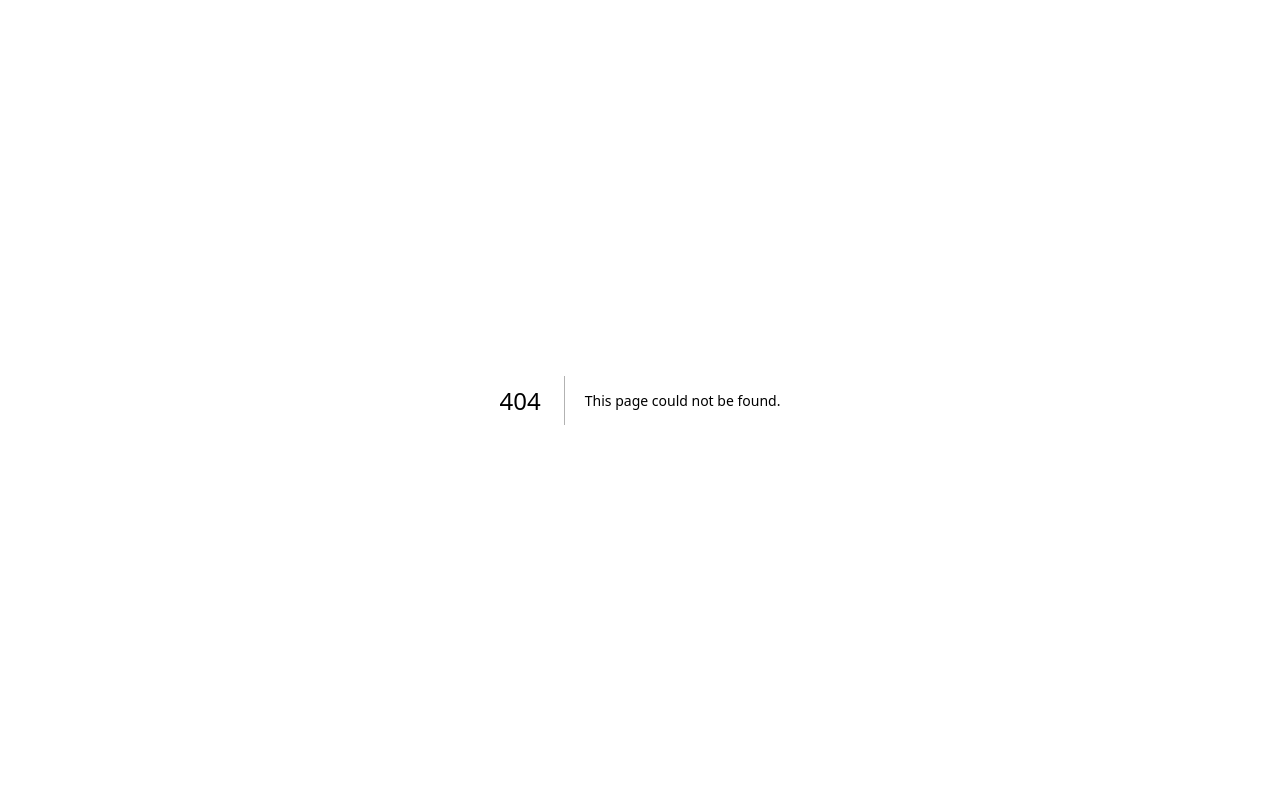
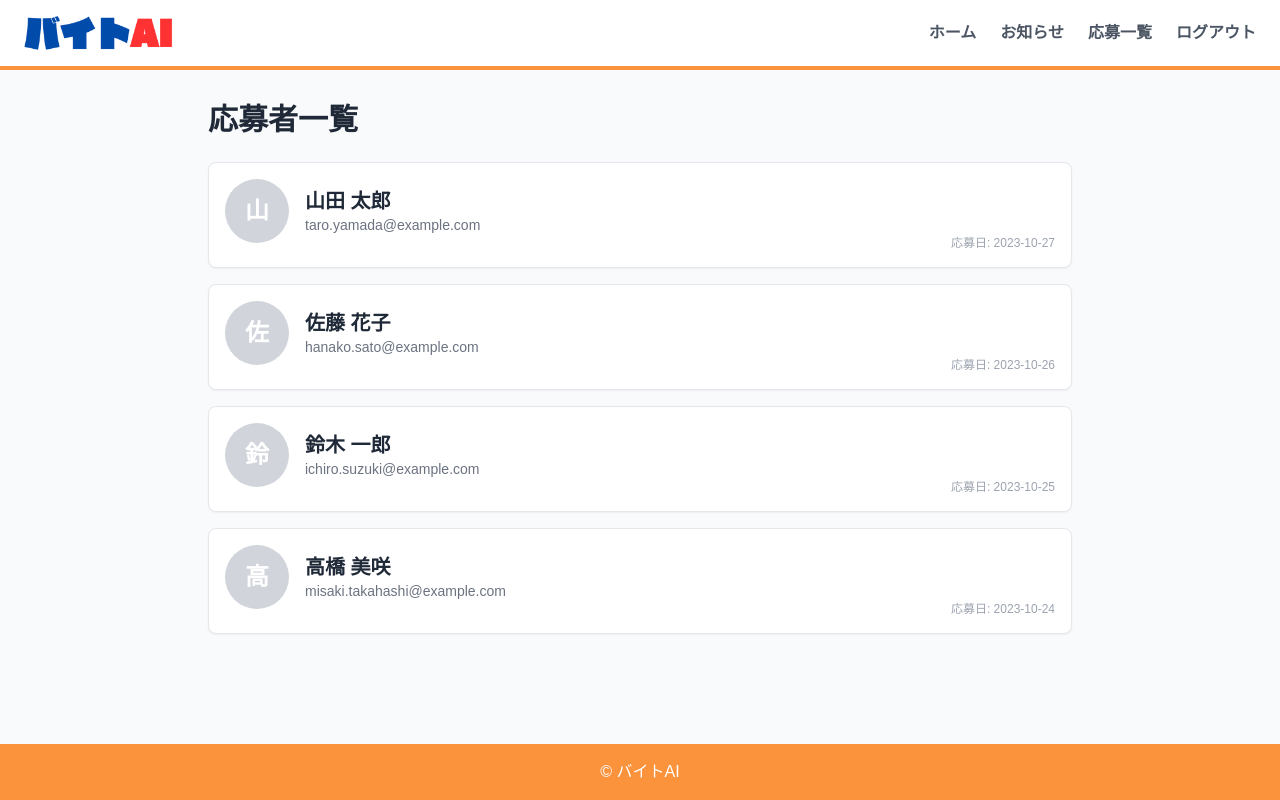
Before and after one commit to InoKotaro/baito-ai-website, a Next.js app: page /admin/applicants in a window 1280 px wide. Before the commit this address had no page. Built offline with nearby package versions, Linux system fonts and the light colour scheme.

Commit message:
feat: 企業側応募者一覧ページ実装

```diff
--- /dev/null
+++ b/src/app/admin/applicants/page.jsx
@@ -0,0 +1,26 @@
+import ApplicantListPageClient from '@/app/components/ApplicantListPageClient';
+import Footer from '@/app/components/Footer';
+import Header from '@/app/components/Header';
+import { dummyApplicants } from '@/data/siteData';
+
+// サーバー側でデータを取得する想定
+async function getApplicants() {
+  // 本来はAPIやデータベースからデータを取得します
+  // ここではUI確認用にダミーデータを返します
+  return dummyApplicants;
+}
+
+export default async function ApplicantListPage() {
+  const applicants = await getApplicants();
+
+  return (
+    <div className="flex min-h-screen flex-col bg-gray-50 text-gray-700">
+      <Header />
+      <main className="mx-auto w-full max-w-4xl flex-grow px-4 py-8">
+        <h1 className="mb-6 text-3xl font-bold text-gray-800">応募者一覧</h1>
+        <ApplicantListPageClient applicants={applicants} />
+      </main>
+      <Footer />
+    </div>
+  );
+}
--- /dev/null
+++ b/src/app/components/ApplicantCard.jsx
@@ -0,0 +1,25 @@
+import React from 'react';
+
+export default function ApplicantCard({ applicant }) {
+  return (
+    <div className="mb-4 rounded-lg border bg-white p-4 shadow-sm transition-shadow duration-200">
+      <div className="flex items-start">
+        {/* アバターは将来的に実装 */}
+        <div className="mr-4 flex h-16 w-16 items-center justify-center rounded-full bg-gray-300 text-2xl font-bold text-white">
+          {applicant.name.charAt(0)}
+        </div>
+        <div className="flex-grow">
+          <div className="flex items-center justify-between">
+            <h3 className="text-xl font-bold text-gray-800 md:pt-2">
+              {applicant.name}
+            </h3>
+          </div>
+          <p className="text-sm text-gray-500">{applicant.email}</p>
+          <div className="text-right text-xs text-gray-400">
+            応募日: {applicant.appliedDate}
+          </div>
+        </div>
+      </div>
+    </div>
+  );
+}
--- /dev/null
+++ b/src/app/components/ApplicantListPageClient.jsx
@@ -0,0 +1,27 @@
+'use client';
+
+import { useState } from 'react';
+
+import ApplicantCard from './ApplicantCard';
+
+export default function ApplicantListPageClient({
+  applicants: initialApplicants,
+}) {
+  const [applicants] = useState(initialApplicants);
+
+  return (
+    <div>
+      {applicants.length > 0 ? (
+        <div>
+          {applicants.map((applicant) => (
+            <ApplicantCard key={applicant.id} applicant={applicant} />
+          ))}
+        </div>
+      ) : (
+        <div className="py-10 text-center text-gray-500">
+          該当する応募者はいません。
+        </div>
+      )}
+    </div>
+  );
+}
--- a/src/data/siteData.jsx
+++ b/src/data/siteData.jsx
@@ -1,91 +1,27 @@
-export const jobs = [
+// UI確認用のダミーデータ
+export const dummyApplicants = [
   {
     id: 1,
-    image: '/images/convenience.jpg',
-    title: '【コンビニスタッフ】',
-    company: '株式会社フレッシュ365',
-    summary: 'コンビニでの接客やレジ、商品補充の仕事です。',
-    description: `レジ対応や商品の陳列、清掃などを行います。
-未経験でも丁寧に教えるので安心です。忙しい時間帯もありますが、
-チームで助け合いながら働けます。`,
-    wage: '1100円〜1300円',
-    hours: '8:00〜22:00（シフト制）',
+    name: '山田 太郎',
+    email: 'taro.yamada@example.com',
+    appliedDate: '2023-10-27',
   },
-
   {
     id: 2,
-    image: '/images/convenience.jpg',
-    title: '【コンビニスタッフ】',
-    company: '株式会社フレッシュ365',
-    summary: 'コンビニでの接客やレジ、商品補充の仕事です。',
-    description: `レジ対応や商品の陳列、清掃などを行います。
-未経験でも丁寧に教えるので安心です。忙しい時間帯もありますが、
-チームで助け合いながら働けます。`,
-    wage: '1100円〜1300円',
-    hours: '8:00〜22:00（シフト制）',
+    name: '佐藤 花子',
+    email: 'hanako.sato@example.com',
+    appliedDate: '2023-10-26',
   },
   {
     id: 3,
-    image: '/images/convenience.jpg',
-    title: '【コンビニスタッフ】',
-    company: '株式会社フレッシュ365',
-    summary: 'コンビニでの接客やレジ、商品補充の仕事です。',
-    description: `レジ対応や商品の陳列、清掃などを行います。
-未経験でも丁寧に教えるので安心です。忙しい時間帯もありますが、
-チームで助け合いながら働けます。`,
-    wage: '1100円〜1300円',
-    hours: '8:00〜22:00（シフト制）',
+    name: '鈴木 一郎',
+    email: 'ichiro.suzuki@example.com',
+    appliedDate: '2023-10-25',
   },
-
   {
     id: 4,
-    image: '/images/convenience.jpg',
-    title: '【コンビニスタッフ】',
-    company: '株式会社フレッシュ365',
-    summary: 'コンビニでの接客やレジ、商品補充の仕事です。',
-    description: `レジ対応や商品の陳列、清掃などを行います。
-未経験でも丁寧に教えるので安心です。忙しい時間帯もありますが、
-チームで助け合いながら働けます。`,
-    wage: '1100円〜1300円',
-    hours: '8:00〜22:00（シフト制）',
-  },
-
-  {
-    id: 5,
-    image: '/images/convenience.jpg',
-    title: '【コンビニスタッフ】',
-    company: '株式会社フレッシュ365',
-    summary: 'コンビニでの接客やレジ、商品補充の仕事です。',
-    description: `レジ対応や商品の陳列、清掃などを行います。
-未経験でも丁寧に教えるので安心です。忙しい時間帯もありますが、
-チームで助け合いながら働けます。`,
-    wage: '1100円〜1300円',
-    hours: '8:00〜22:00（シフト制）',
-  },
-
-  {
-    id: 6,
-    image: '/images/convenience.jpg',
-    title: '【コンビニスタッフ】',
-    company: '株式会社フレッシュ365',
-    summary: 'コンビニでの接客やレジ、商品補充の仕事です。',
-    description: `レジ対応や商品の陳列、清掃などを行います。
-未経験でも丁寧に教えるので安心です。忙しい時間帯もありますが、
-チームで助け合いながら働けます。`,
-    wage: '1100円〜1300円',
-    hours: '8:00〜22:00（シフト制）',
-  },
-
-  {
-    id: 7,
-    image: '/images/convenience.jpg',
-    title: '【コンビニスタッフ】',
-    company: '株式会社フレッシュ365',
-    summary: 'コンビニでの接客やレジ、商品補充の仕事です。',
-    description: `レジ対応や商品の陳列、清掃などを行います。
-未経験でも丁寧に教えるので安心です。忙しい時間帯もありますが、
-チームで助け合いながら働けます。`,
-    wage: '1100円〜1300円',
-    hours: '8:00〜22:00（シフト制）',
+    name: '高橋 美咲',
+    email: 'misaki.takahashi@example.com',
+    appliedDate: '2023-10-24',
   },
 ];
```
